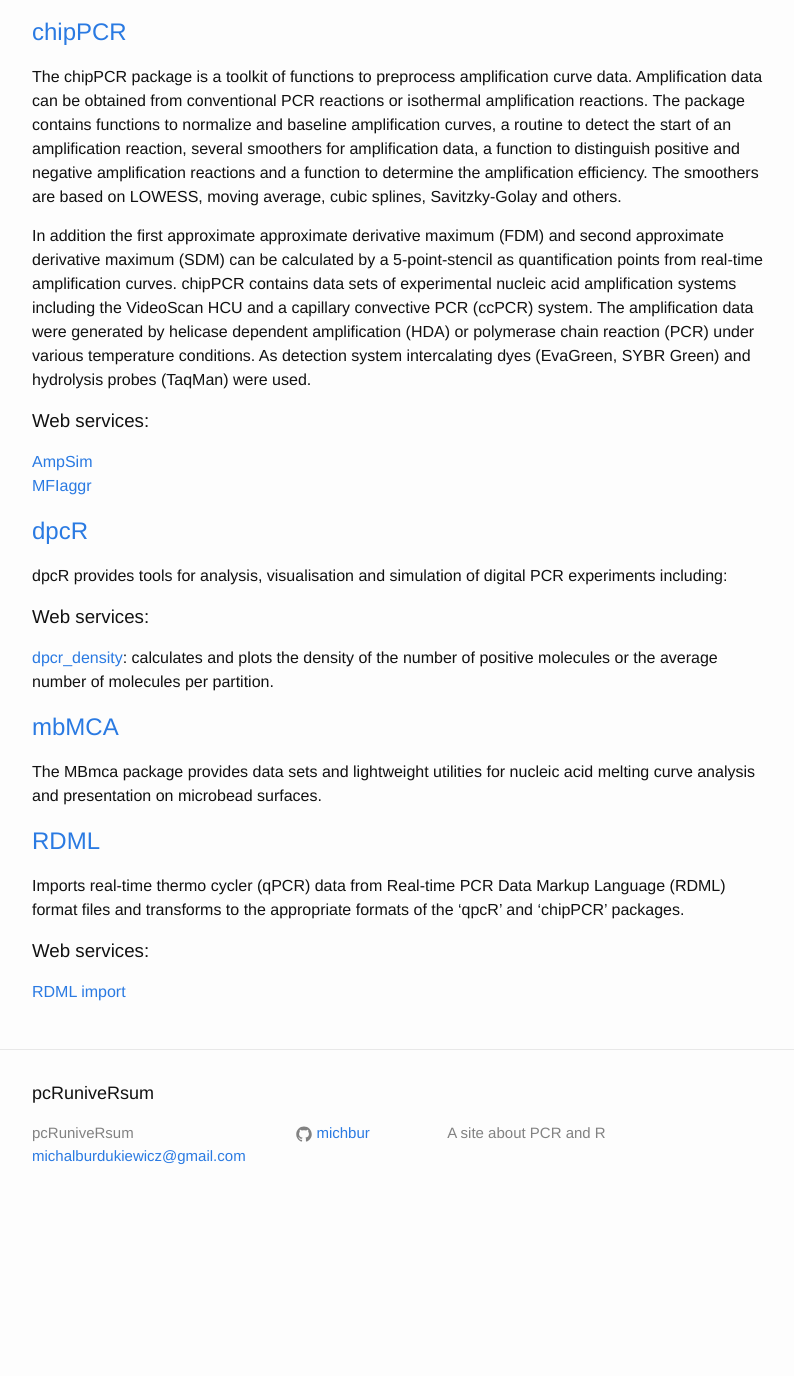
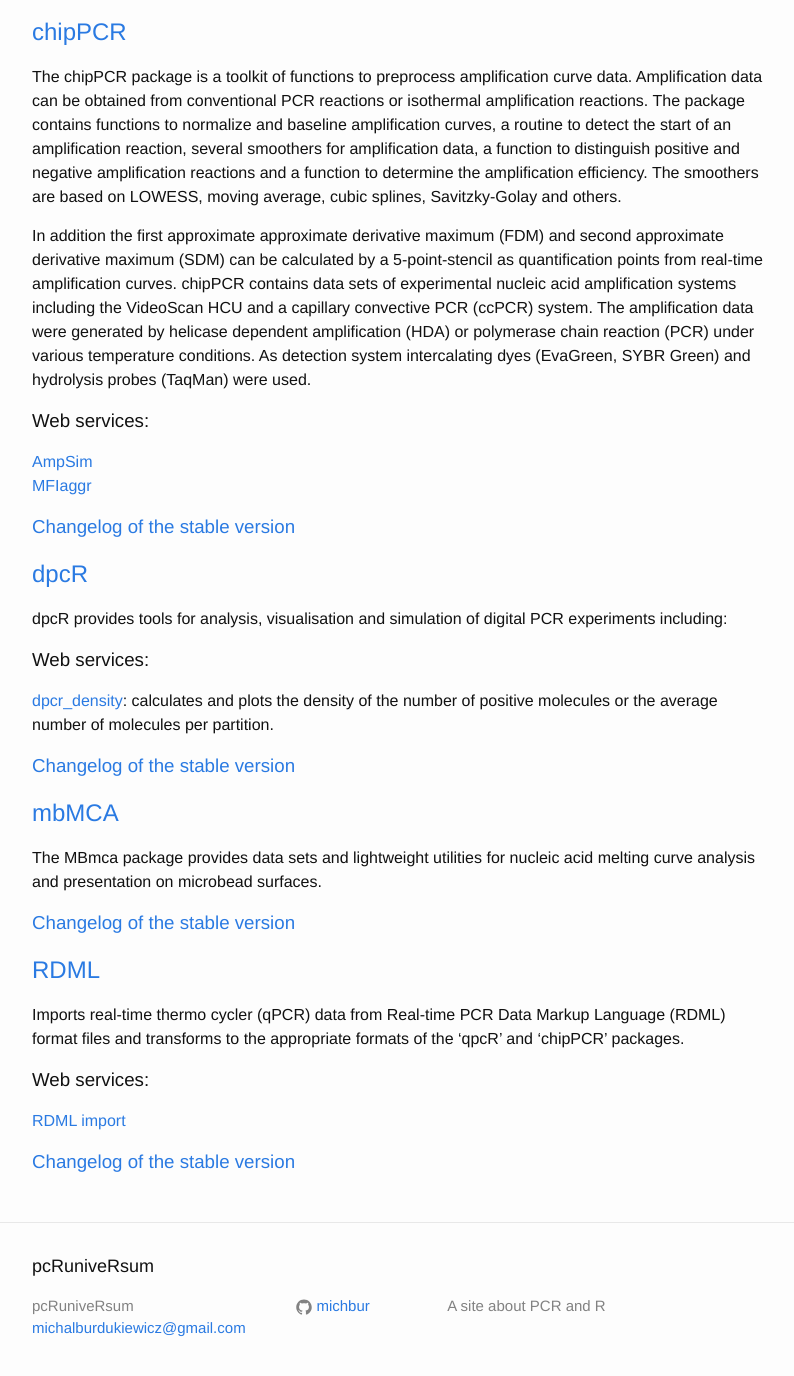
Before and after one commit to PCRuniversum/website, a Jekyll site: the page built from index.md, in a window 1280 px wide and 1400 px high, scrolled down 234 px. Shown: the top 1376 px of the window, without its empty margins (238-1032 px from the left). Built offline with Jekyll 4.4.1, drawn with Linux system fonts in a browser that asks for light colours; before the commit the page ends 1461 px from its top, so only the background shows below that.

Commit message:
added changelogs of packages

```diff
--- a/index.md
+++ b/index.md
@@ -21,6 +21,10 @@ In addition the first approximate approximate derivative maximum (FDM) and secon
 [AmpSim](http://michbur.shinyapps.io/AmpSim/)
 [MFIaggr](http://michbur.shinyapps.io/MFIaggr_gui/)
 
+### [Changelog of the stable version](http://cran.r-project.org/web/packages/chipPCR/ChangeLog)
+
+
+
 ## [dpcR](http://github.com/michbur/dpcR)
 
 dpcR provides tools for analysis, visualisation and simulation of digital PCR experiments including:
@@ -29,9 +33,14 @@ dpcR provides tools for analysis, visualisation and simulation of digital PCR ex
 
 [dpcr_density](http://michbur.shinyapps.io/dpcr_density/): calculates and plots the density of the number of positive molecules or the average number of molecules per partition.
 
+### [Changelog of the stable version](http://cran.r-project.org/web/packages/dpcR/ChangeLog)
+
+
 ## [mbMCA](http://github.com/michbur/MBmca)
 
 The MBmca package provides data sets and lightweight utilities for nucleic acid melting curve analysis and presentation on microbead surfaces.
+
+### [Changelog of the stable version](http://cran.r-project.org/web/packages/MBmca/ChangeLog)
 
 ## [RDML](http://github.com/kablag/RDML)
 
@@ -40,3 +49,5 @@ Imports real-time thermo cycler (qPCR) data from Real-time PCR Data Markup Langu
 ### Web services:
 
 [RDML import](http://kablag.ru/shiny/RDML/)
+
+### [Changelog of the stable version](http://cran.r-project.org/web/packages/RDML/ChangeLog)
```
